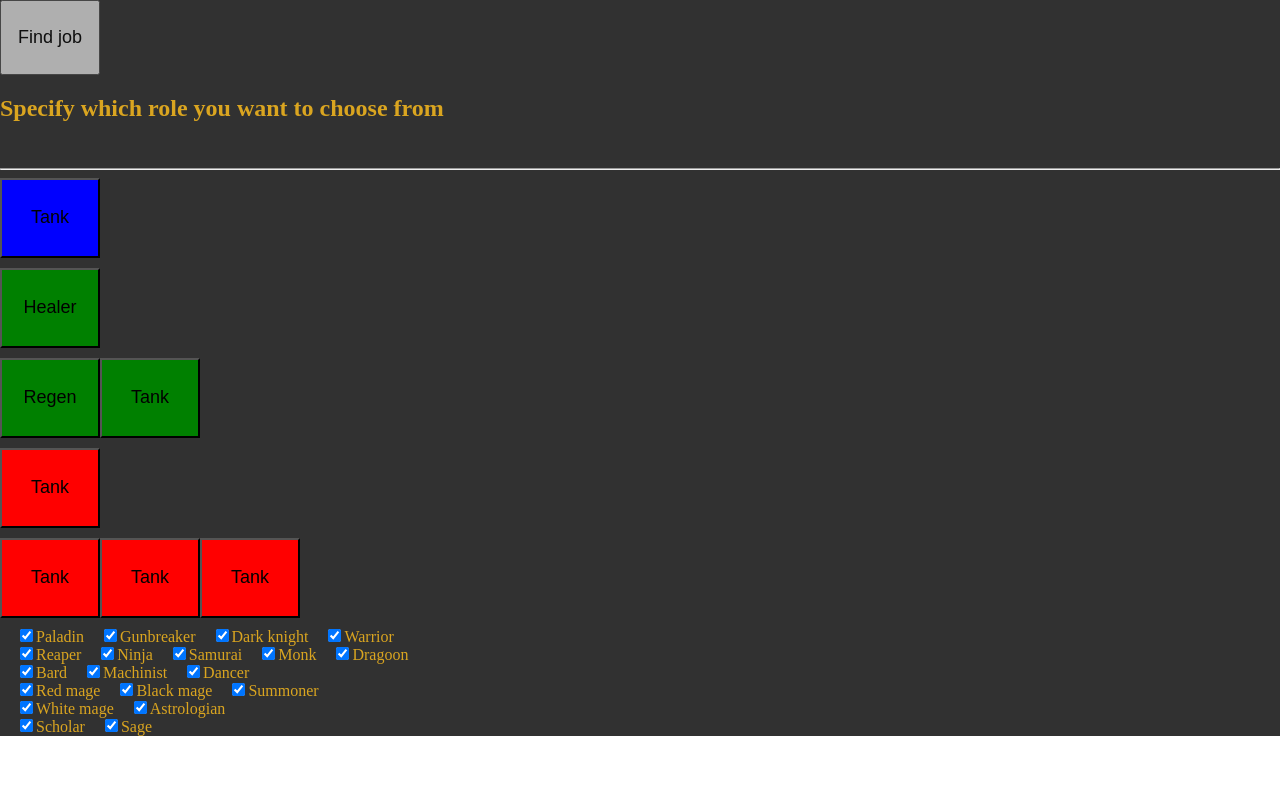
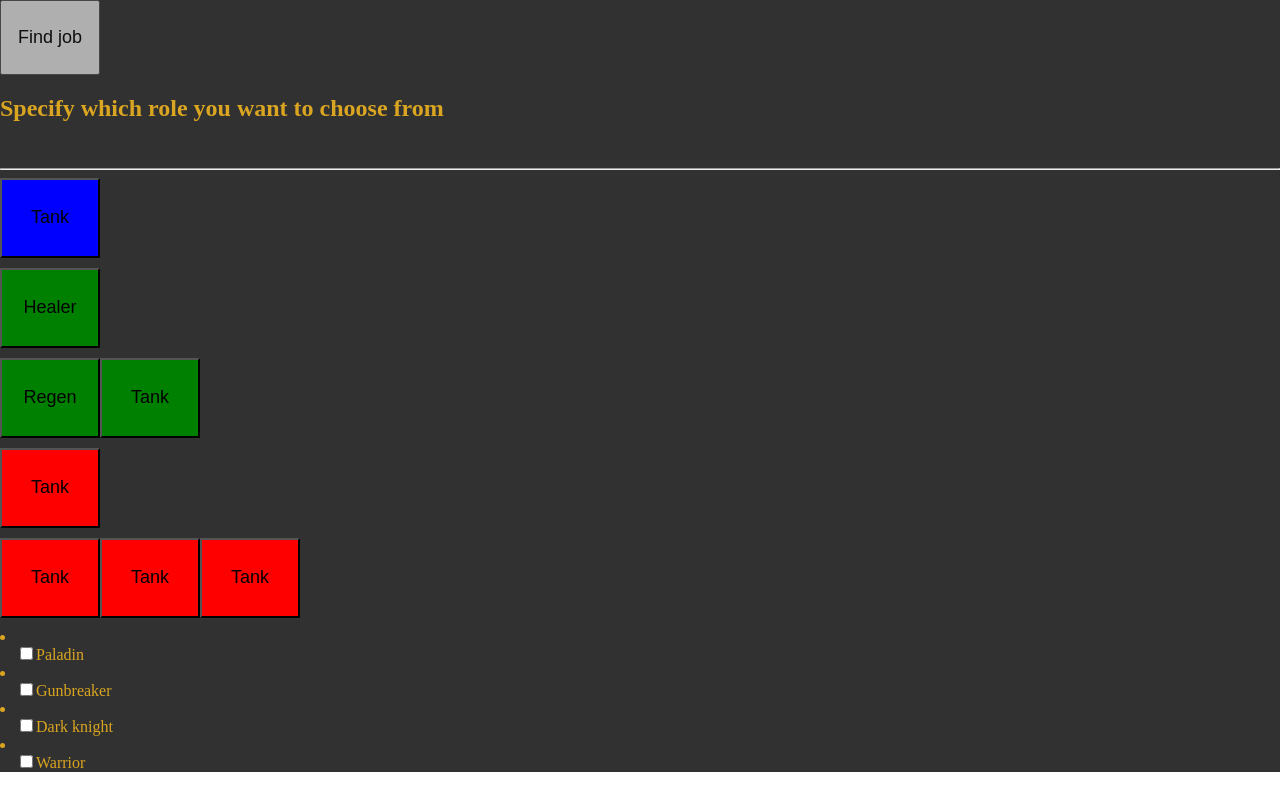
Before and after one commit to Erwan228/Melindas-job-chooser, a React (Create React App) app: page / in a window 1280 px wide. Both pictures are taken after a click on the button "Filter". Built offline with nearby package versions, Linux system fonts and the light colour scheme.

Commit message:
Update Filter.js

```diff
--- a/src/Filter.js
+++ b/src/Filter.js
@@ -1,3 +1,6 @@
+import { useState } from "react";
+import React from "react";
+
 const Filter = ({ changeView, currentView, jobs }) => {
     const tankFilter = () => { };
     const healerFilter = () => { };
@@ -7,6 +10,25 @@ const Filter = ({ changeView, currentView, jobs }) => {
     const meleeFilter = () => { };
     const rangeFilter = () => { };
     const magicFilter = () => { };
+
+    const tankJobs = jobs.filter(job => job.role === 'tank')
+    const healerJobs = jobs.filter(job => job.role === 'healer')
+    const regenJobs = jobs.filter(job => job.sub_role === 'regenerative')
+    const barrierJobs = jobs.filter(job => job.sub_role === 'protective')
+    const DPSJobs = jobs.filter(job => job.role === 'DPS')
+    const meleeJobs = jobs.filter(job => job.sub_role === 'melee')
+    const rangeJobs = jobs.filter(job => job.sub_role === 'physicalrange')
+    const magicJobs = jobs.filter(job => job.sub_role === 'magicrange')
+    console.log(
+        'Tanks' + JSON.stringify(tankJobs),
+        'Healers' + JSON.stringify(healerJobs),
+        'DPS' + JSON.stringify(DPSJobs),
+        'Regen' + JSON.stringify(regenJobs),
+        'Barrier' + JSON.stringify(barrierJobs),
+        'Melee' + JSON.stringify(meleeJobs),
+        'Range' + JSON.stringify(rangeJobs),
+        'Magic' + JSON.stringify(magicJobs),
+    )
 
     return (
         <div className="filter">
@@ -24,42 +46,13 @@ const Filter = ({ changeView, currentView, jobs }) => {
             <button className="magicButton DPSButton biggerButton" onClick={magicFilter}>Tank</button>
             <div className="checks">
                 <div className="tanks">
-                    <input type="checkbox" checked></input><label>{jobs[0].jobName}</label>
-                    <input type="checkbox" checked></input><label>{jobs[1].jobName}</label>
-                    <input type="checkbox" checked></input><label>{jobs[2].jobName}</label>
-                    <input type="checkbox" checked></input><label>{jobs[3].jobName}</label>
+                    {tankJobs.map((job, index) => (
+                        <li key={index}>   <div><input type="checkBox" ></input>{job.jobName} </div></li>
+                    ))}
                 </div>
-                <div className="DPS">
-                    <div className="melee">
-                        <input type="checkbox" checked></input><label>{jobs[4].jobName}</label>
-                        <input type="checkbox" checked></input><label>{jobs[5].jobName}</label>
-                        <input type="checkbox" checked></input><label>{jobs[6].jobName}</label>
-                        <input type="checkbox" checked></input><label>{jobs[7].jobName}</label>
-                        <input type="checkbox" checked></input><label>{jobs[8].jobName}</label>
-                    </div>
-                    <div className="range">
-                        <input type="checkbox" checked></input><label>{jobs[9].jobName}</label>
-                        <input type="checkbox" checked></input><label>{jobs[10].jobName}</label>
-                        <input type="checkbox" checked></input><label>{jobs[11].jobName}</label>
-                    </div>
-                    <div className="magic">
-                        <input type="checkbox" checked></input><label>{jobs[12].jobName}</label>
-                        <input type="checkbox" checked></input><label>{jobs[13].jobName}</label>
-                        <input type="checkbox" checked></input><label>{jobs[14].jobName}</label>
-                    </div>
-                </div>
-                <div className="healer">
-                    <div className="regen">
-                        <input type="checkbox" checked></input><label>{jobs[15].jobName}</label>
-                        <input type="checkbox" checked></input><label>{jobs[16].jobName}</label>
-                    </div>
-                    <div className="barrier">
-                        <input type="checkbox" checked></input><label>{jobs[17].jobName}</label>
-                        <input type="checkbox" checked></input><label>{jobs[18].jobName}</label>
-                    </div>
-                </div>
+
             </div>
-        </div>
+        </div >
     )
 }
 
```
